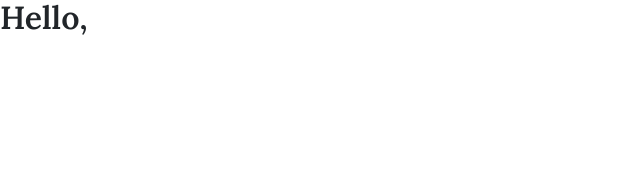
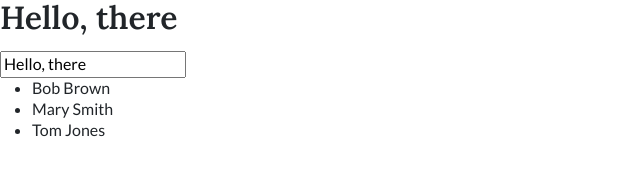
Before and after one commit to paulgilham/vue-gulp-sass, a website: page index.html in a window 1280 px wide. Shown: the whole page, without its empty margins (0-640 px from the left). Drawn offline with nearby package versions, Linux system fonts and the light colour scheme.

Commit message:
2nd commit

```diff
--- a/app/js/app.js
+++ b/app/js/app.js
@@ -2,6 +2,11 @@ new Vue({
     el: '#app',
 
     data: {
-        hello: 'Hello, '
+        hello: 'Hello, there ',
+        names: [
+            { firstname: 'Bob', lastname: 'Brown' },
+            { firstname: 'Mary', lastname: 'Smith' },
+            { firstname: 'Tom', lastname: 'Jones' }
+        ]
     }
 })
--- a/index.html
+++ b/index.html
@@ -14,6 +14,13 @@
 <body>
   <div id="app">
    <h2>{{ hello }}</h2>
+   <input v-model="hello">
+   <ul>
+    <li v-for='name in names'>
+      {{ name.firstname }}
+      {{ name.lastname }}
+    </li>
+   </ul>
   </div>
 
 
```
Also changed, not shown: app/scss/style.scss (renamed from app/sass/style.scss), dist/app.js.
